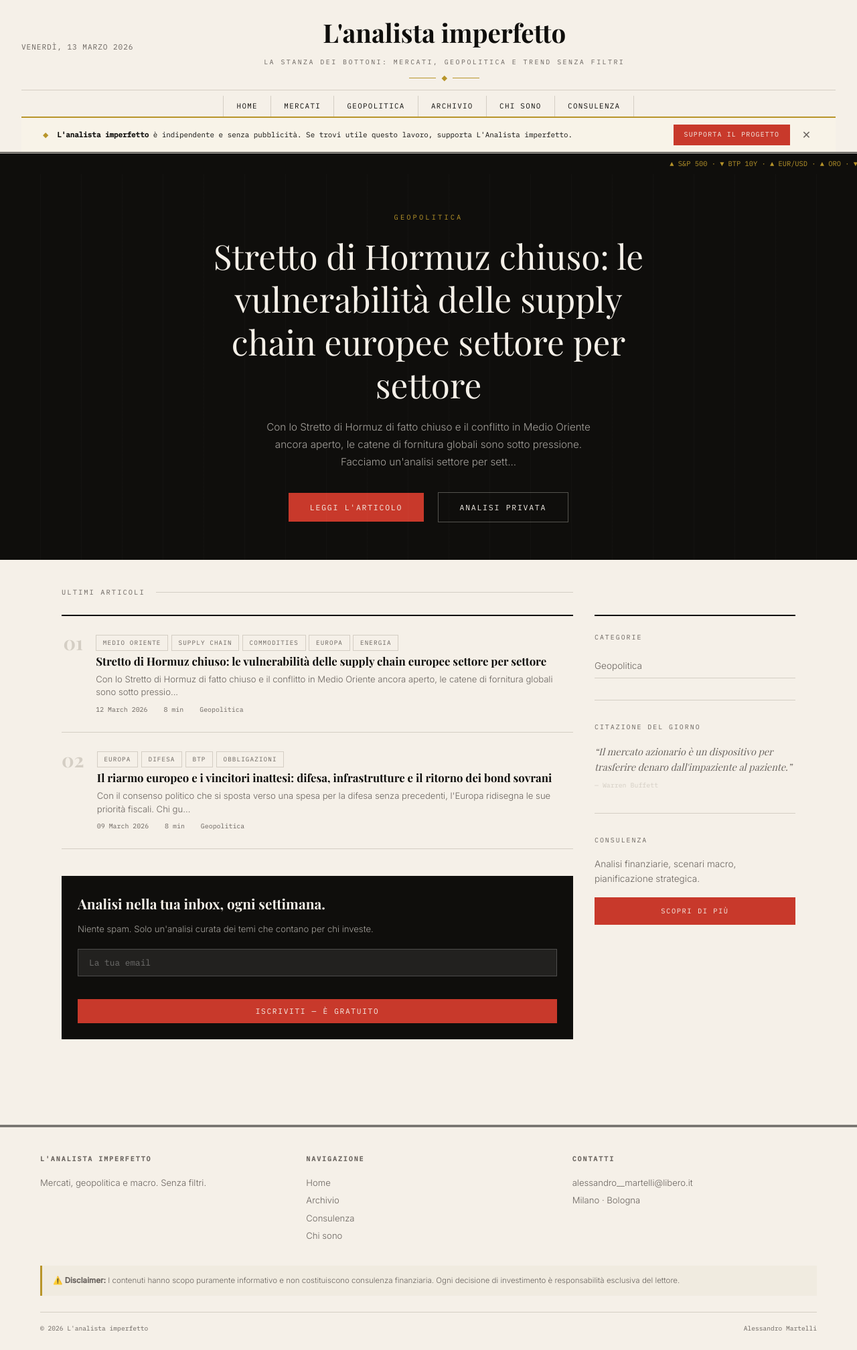
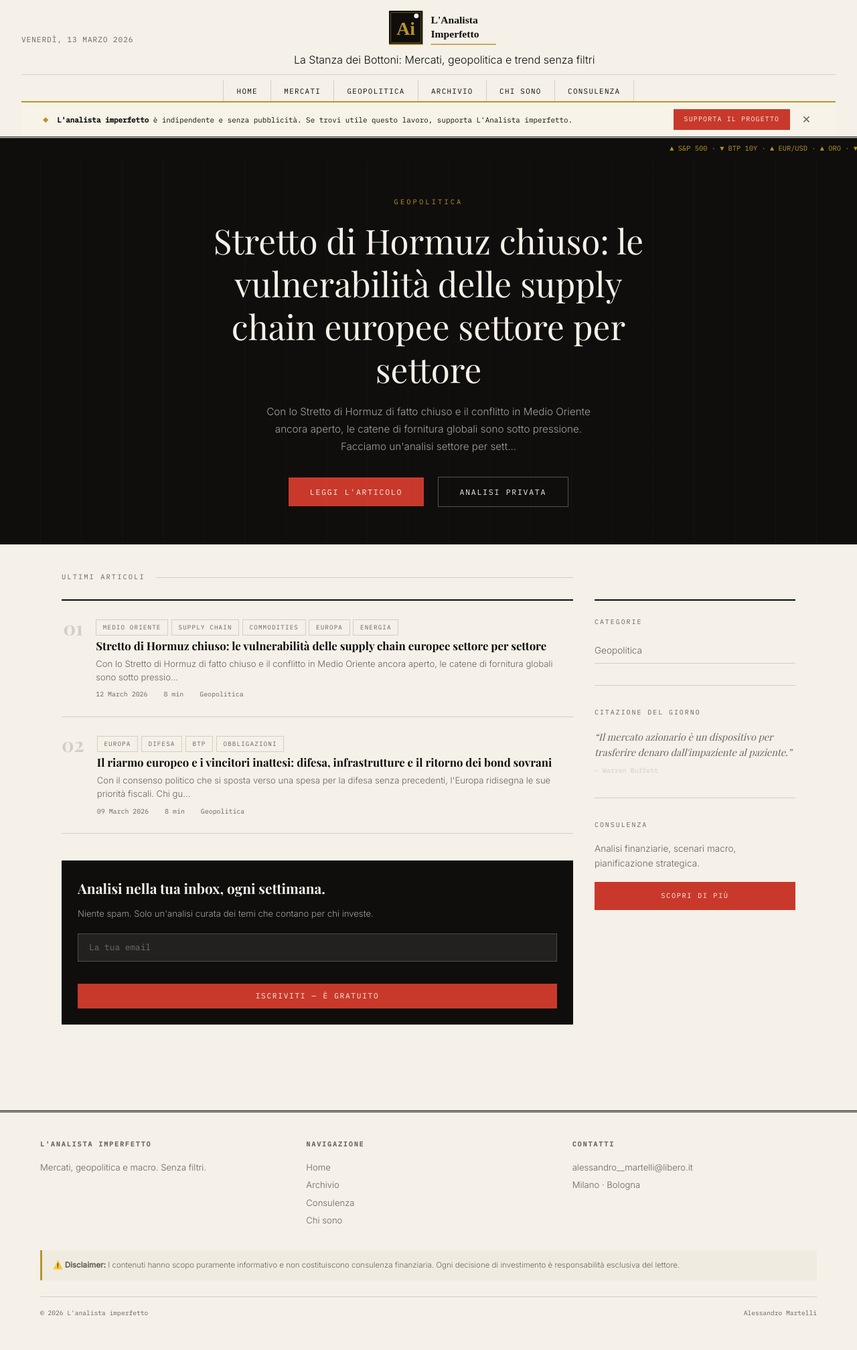
Before and after one commit to martellialessandro/martellialessandro.github.io, a Jekyll site: the page built from index.html, in a window 1280 px wide. Shown: the whole page at 67% size. Built offline with Jekyll 4.4.1, drawn with Linux system fonts in a browser that asks for light colours; some web fonts are replaced; after the commit the page ends 1994 px from its top, so only the background shows below that.

Commit message:
Update default.html

```diff
--- a/_layouts/default.html
+++ b/_layouts/default.html
@@ -24,12 +24,7 @@
   .masthead-top { display: flex; align-items: center; justify-content: space-between; padding: 1rem 0 0.5rem; border-bottom: 1px solid var(--border); }
   .dateline { font-family: 'IBM Plex Mono', monospace; font-size: 0.7rem; letter-spacing: 0.08em; color: var(--muted); text-transform: uppercase; }
   .logo { text-align: center; flex: 1; }
-  .logo h1 { font-family: 'Playfair Display', serif; font-size: clamp(1.6rem, 4vw, 2.4rem); font-weight: 700; }
-  .logo h1 a { text-decoration: none; color: var(--ink); }
-  .logo .tagline { font-family: 'IBM Plex Mono', monospace; font-size: 0.62rem; letter-spacing: 0.25em; color: var(--muted); text-transform: uppercase; margin-top: 0.25rem; }
-  .logo .rule-accent { display: flex; align-items: center; justify-content: center; gap: 0.5rem; margin-top: 0.3rem; }
-  .logo .rule-accent span { height: 1px; width: 40px; background: var(--gold); display: block; }
-  .logo .rule-accent em { color: var(--gold); font-size: 0.7rem; font-style: normal; }
+  .logo img { display: block; margin: 0 auto; }
   nav { display: flex; justify-content: center; padding: 0.5rem 0 0; }
   nav a { font-family: 'IBM Plex Mono', monospace; font-size: 0.68rem; letter-spacing: 0.12em; text-transform: uppercase; color: var(--ink); text-decoration: none; padding: 0.4rem 1.2rem; border-right: 1px solid var(--border); transition: background 0.15s; }
   nav a:first-child { border-left: 1px solid var(--border); }
@@ -60,9 +55,8 @@
   <div class="masthead-top">
     <div class="dateline" id="dateline"></div>
     <div class="logo">
-      <h1><a href="/">{{ site.title }}</a></h1>
-      <div class="tagline">{{ site.tagline }}</div>
-      <div class="rule-accent"><span></span><em>◆</em><span></span></div>
+      <a href="/"><img src="/logo.svg" alt="L'Analista Imperfetto" style="height:52px; width:auto; display:block; margin:0 auto;"></a>
+      <div class="tagline" style="margin-top:0.5rem;">{{ site.tagline }}</div>
     </div>
     <div style="width:120px"></div>
   </div>
```
